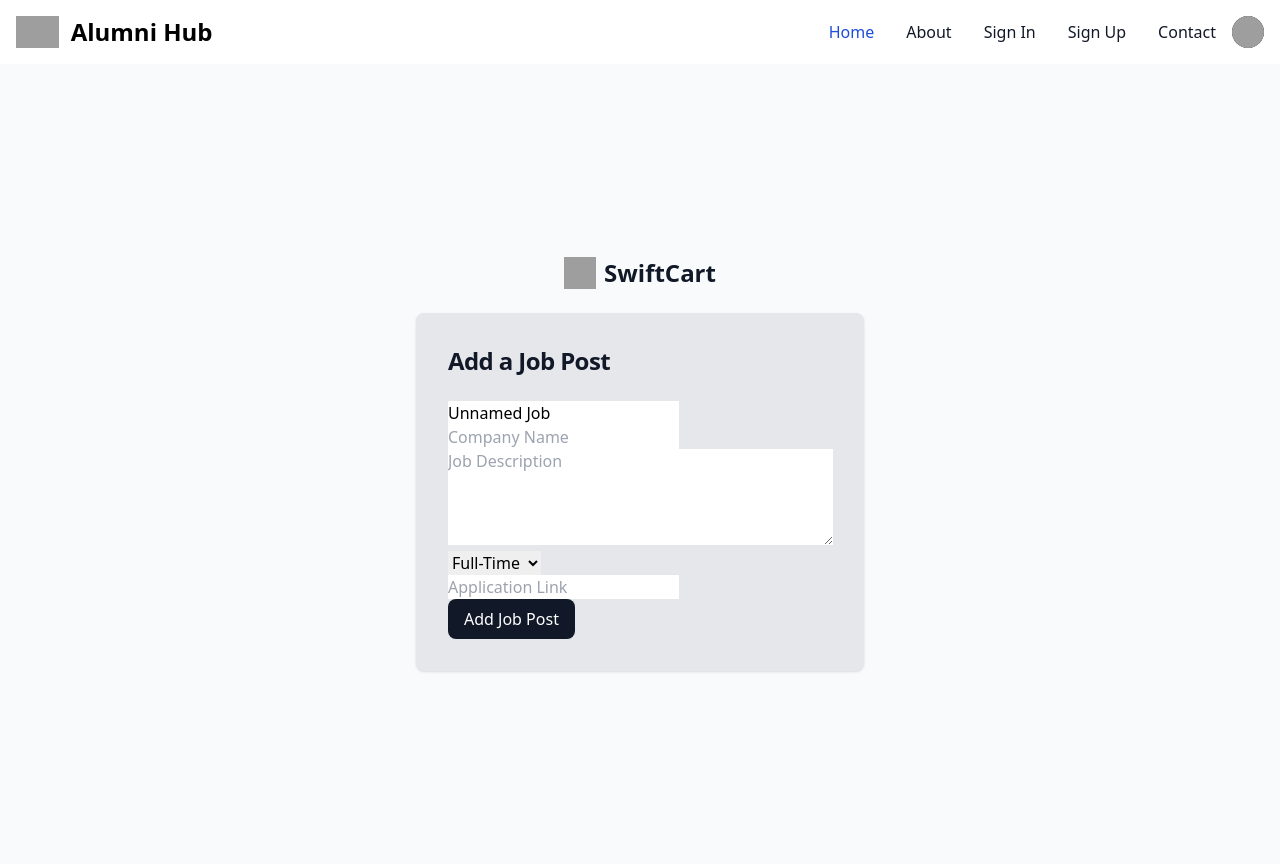
After one commit to Akshaysonu916/alumni-hub, a Django app: page /add/ in a window 1280 px wide. The commit adds this page. Run offline with Django 5.2, Linux system fonts and the light colour scheme; some libraries are stand-ins or nearby versions; grey boxes are pictures that could not be loaded.

Commit message:
second commit

```diff
--- a/myapp/forms.py
+++ b/myapp/forms.py
@@ -27,7 +27,42 @@
 # class JobPostForm(forms.ModelForm):
 #     class Meta:
 #         model = JobPost
-#         fields = ['title', 'company', 'location', 'job_type', 'description', 'application_link']
+#         fields = '__all__'
+#         widgets = {
+#             'job_name': forms.TextInput(attrs={
+#                 'class': 'form-control block w-full px-4 py-2 m-3 text-gray-900 bg-gray-50 border border-gray-300 rounded-lg focus:ring-blue-500 focus:border-blue-500',
+#                 'placeholder': 'Enter product name',
+#             }),
+#             'company': forms.TextInput(attrs={
+#                 'class': 'form-control block w-full px-4 py-2 m-3 text-gray-900 bg-gray-50 border border-gray-300 rounded-lg focus:ring-blue-500 focus:border-blue-500',
+#                 'placeholder': 'Enter company name',
+#             }),
+#             'description': forms.Textarea(attrs={
+#                 'class': 'form-control block w-full px-4 py-2 m-3 text-gray-900 bg-gray-50 border border-gray-300 rounded-lg focus:ring-blue-500 focus:border-blue-500',
+#                 'placeholder': 'Enter description',
+#                 'rows': 4,
+#             }),
+#             'job_type': forms.TextInput(attrs={
+#                 'class': 'form-control block w-full px-4 py-2 m-3 text-gray-900 bg-gray-50 border border-gray-300 rounded-lg focus:ring-blue-500 focus:border-blue-500',
+#                 'placeholder': 'Enter job_type',
+#             }),
+#             'application_link': forms.URLInput(attrs={
+#                 'class': 'form-control block w-full px-4 py-2 m-3 text-gray-900 bg-gray-50 border border-gray-300 rounded-lg focus:ring-blue-500 focus:border-blue-500',
+#             }),
+#         }
+
+class JobPostForm(forms.ModelForm):
+    class Meta:
+        model = JobPost
+        fields = ['job_name', 'company', 'description', 'job_type', 'application_link']
+        widgets = {
+            'job_name': forms.TextInput(attrs={'class': 'form-control', 'placeholder': 'Enter Job Title'}),
+            'company': forms.TextInput(attrs={'class': 'form-control', 'placeholder': 'Company Name'}),
+            'description': forms.Textarea(attrs={'class': 'form-control', 'rows': 4, 'placeholder': 'Job Description'}),
+            'job_type': forms.Select(attrs={'class': 'form-select'}),
+            'application_link': forms.URLInput(attrs={'class': 'form-control', 'placeholder': 'Application Link'}),
+        }
+
 
 # 5. Event Creation Form (For Admin)
 # class EventForm(forms.ModelForm):
--- a/myapp/urls.py
+++ b/myapp/urls.py
@@ -6,4 +6,7 @@
     path('signin/',signin_view,name='signin'),
     path('signup/',signup_view,name='signup'),
     path('signout/',logout_view,name='signout'),
+    path('jobs/',jobpost_list,name='jobpost_list'),
+    path('add/',add_job,name='add_jobs'),
+
 ]
--- a/myapp/views.py
+++ b/myapp/views.py
@@ -6,6 +6,17 @@
 from django.contrib.auth import logout,login,authenticate
 
 # Create your views here.
+
+# @login_required(login_url='signin')
+def add_job(request):
+    if request.method == 'POST':
+        form = JobPostForm(request.POST)
+        if form.is_valid():
+            form.save()
+            return redirect('jobpost_list')  # Redirect to the job post list page
+    else:
+        form = JobPostForm()
+    return render(request, 'addjobs.html', {'form': form})
 
 def signup_view(request):
     if request.method == 'POST':
@@ -73,3 +84,8 @@
 def logout_view(request):
     logout(request)
     return redirect('signin')
+
+
+def jobpost_list(request):
+    jobs = JobPost.objects.all()  # Fetch all job posts
+    return render(request, 'jobpost_list.html', {'jobs': jobs})
--- /dev/null
+++ b/templates/addjobs.html
@@ -0,0 +1,64 @@
+{% extends "home.html" %}
+{% block content %}
+{% include "navbar.html" %}
+<section class="bg-gray-50 dark:bg-gray-900">
+    <div class="flex flex-col items-center justify-center px-6 py-8 mx-auto md:h-screen lg:py-0">
+        <!-- Logo and Heading -->
+        <a href="#" class="flex items-center mb-6 text-2xl font-semibold text-gray-900 dark:text-white">
+            <img class="w-8 h-8 mr-2" src="https://t3.ftcdn.net/jpg/03/14/85/06/360_F_314850659_2aQLerz30kWj78tqpaGSbzYD6sAUmuDf.jpg" alt="logo">
+            SwiftCart
+        </a>
+        <!-- Form Container -->
+        <div class="w-full bg-gray-200 rounded-lg shadow md:mt-0 sm:max-w-md xl:p-0">
+            <div class="p-6 space-y-4 md:space-y-6 sm:p-8">
+                <h1 class="text-xl font-bold leading-tight tracking-tight text-gray-900 md:text-2xl dark:text-white">
+                    Add a Job Post
+                </h1>
+                <!-- Job Post Form -->
+                <form method="POST">
+                    {% csrf_token %}
+                    <!-- Job Name Field -->
+                    <div class="form-group">
+                        {{ form.job_name }}
+                        {% if form.job_name.errors %}
+                            <p class="text-sm text-red-500">{{ form.job_name.errors }}</p>
+                        {% endif %}
+                    </div>
+                    <!-- Company Field -->
+                    <div class="form-group">
+                        {{ form.company }}
+                        {% if form.company.errors %}
+                            <p class="text-sm text-red-500">{{ form.company.errors }}</p>
+                        {% endif %}
+                    </div>
+                    <!-- Description Field -->
+                    <div class="form-group">
+                        {{ form.description }}
+                        {% if form.description.errors %}
+                            <p class="text-sm text-red-500">{{ form.description.errors }}</p>
+                        {% endif %}
+                    </div>
+                    <!-- Job Type Field -->
+                    <div class="form-group">
+                        {{ form.job_type }}
+                        {% if form.job_type.errors %}
+                            <p class="text-sm text-red-500">{{ form.job_type.errors }}</p>
+                        {% endif %}
+                    </div>
+                    <!-- Application Link Field -->
+                    <div class="form-group">
+                        {{ form.application_link }}
+                        {% if form.application_link.errors %}
+                            <p class="text-sm text-red-500">{{ form.application_link.errors }}</p>
+                        {% endif %}
+                    </div>
+                    <!-- Submit Button -->
+                    <button type="submit" class="btn bg-gray-900 text-white py-2 px-4 rounded-lg">
+                        Add Job Post
+                    </button>
+                </form>
+            </div>
+        </div>
+    </div>
+</section>
+{% endblock content %}
--- a/templates/home.html
+++ b/templates/home.html
@@ -3,89 +3,39 @@
 <head>
     <meta charset="UTF-8">
     <meta name="viewport" content="width=device-width, initial-scale=1.0">
-    <title>Alumni Hub</title>
+    <title>SwiftCart</title>
     <script src="https://cdn.tailwindcss.com"></script>
+
+
 </head>
 <body>
-    <nav class="bg-white border-gray-200 dark:bg-gray-900">
-        <div class="max-w-screen-xl flex flex-wrap items-center justify-between mx-auto p-4">
-            <!-- Logo -->
-            <a href="" class="flex items-center space-x-3 rtl:space-x-reverse rounded-full">
-                <img src="https://encrypted-tbn0.gstatic.com/images?q=tbn:ANd9GcR6Wxo3iWcQN14Me9G9DkT4dSHTUvrpSCCp8g&s" class="h-8"/>
-                <span class="self-center text-2xl font-semibold whitespace-nowrap dark:text-white">Alumni Hub</span>
-            </a>
+    {% block content %}
+    {% include "navbar.html" %}
+    <div class="relative flex items-center justify-center h-screen overflow-hidden">
+        <div class="relative z-30 p-5 text-2xl text-white bg-opacity-50 rounded-xl">
+                <button class="px-4 py-2  border font-bold border-blue-500 b text-white rounded-lg hover:bg-white hover:text-black hover:animate-pulse">
+                    <a href="">
+                        Shop Now
+                    </a>
+                </button>
+            </div>
+        <video
+            autoplay
+            loop
+            muted
+            class="absolute z-10 w-auto min-w-full min-h-full max-w-none"
+        >
+            <source
+            src="https://v.ftcdn.net/06/60/65/07/700_F_660650712_v1WqYoS1OEVce2RG98pQG9KV0hsCSgPq_ST.mp4"
+            type="video/mp4"
+            />
+            Your browser does not support the video tag.
+        </video>
 
-            <!-- Mobile Menu Toggle Button -->
-            <button id="mobile-menu-button" type="button" class="inline-flex items-center p-2 w-10 h-10 justify-center text-sm text-gray-500 rounded-lg md:hidden hover:bg-gray-100 focus:outline-none focus:ring-2 focus:ring-gray-200 dark:text-gray-400 dark:hover:bg-gray-700 dark:focus:ring-gray-600">
-                <span class="sr-only">Open main menu</span>
-                <svg class="w-5 h-5" aria-hidden="true" xmlns="http://www.w3.org/2000/svg" fill="none" viewBox="0 0 17 14">
-                    <path stroke="currentColor" stroke-linecap="round" stroke-linejoin="round" stroke-width="2" d="M1 1h15M1 7h15M1 13h15"/>
-                </svg>
-            </button>
+    </div>
 
-            <!-- Navigation Links and Profile Dropdown -->
-            <div class="hidden w-full md:flex md:items-center md:w-auto" id="navbar">
-                <ul class="font-medium flex flex-col p-4 md:p-0 mt-4 border border-gray-100 rounded-lg bg-gray-50 md:flex-row md:space-x-8 md:mt-0 md:border-0 md:bg-white dark:bg-gray-800 md:dark:bg-gray-900 dark:border-gray-700">
-                    <li>
-                        <a href="#" class="block py-2 px-3 text-white bg-blue-700 rounded md:bg-transparent md:text-blue-700 md:p-0 dark:text-white md:dark:text-blue-500" aria-current="page">Home</a>
-                    </li>
-                    <li>
-                        <a href="#" class="block py-2 px-3 text-gray-900 rounded hover:bg-gray-100 md:hover:bg-transparent md:border-0 md:hover:text-blue-700 md:p-0 dark:text-white md:dark:hover:text-blue-500">About</a>
-                    </li>
-                    <li>
-                        <a href="{% url "signin" %}" class="block py-2 px-3 text-gray-900 rounded hover:bg-gray-100 md:hover:bg-transparent md:border-0 md:hover:text-blue-700 md:p-0 dark:text-white md:dark:hover:text-blue-500">Sign In</a>
-                    </li>
-                    <li>
-                        <a href="{% url "signup" %}" class="block py-2 px-3 text-gray-900 rounded hover:bg-gray-100 md:hover:bg-transparent md:border-0 md:hover:text-blue-700 md:p-0 dark:text-white md:dark:hover:text-blue-500">Sign Up</a>
-                    </li>
-                    <li>
-                        <a href="#" class="block py-2 px-3 text-gray-900 rounded hover:bg-gray-100 md:hover:bg-transparent md:border-0 md:hover:text-blue-700 md:p-0 dark:text-white md:dark:hover:text-blue-500">Contact</a>
-                    </li>
-                </ul>
 
-                <!-- Profile Dropdown -->
-                <div class="ml-4 relative">
-                    <button id="user-menu-button" type="button" class="relative flex rounded-full bg-gray-800 text-sm focus:ring-2 focus:ring-white focus:ring-offset-2 focus:ring-offset-gray-800 focus:outline-none">
-                        <span class="sr-only">Open user menu</span>
-                        <img class="size-8 rounded-full" src="https://thumbs.dreamstime.com/b/default-avatar-profile-icon-vector-social-media-user-image-182145777.jpg" alt="">
-                    </button>
-                    <!-- Dropdown Menu -->
-                    <div id="user-menu" class="hidden absolute right-0 z-10 mt-2 w-48 origin-top-right rounded-md bg-white py-1 shadow-lg ring-1 ring-black ring-opacity-5 focus:outline-none" role="menu" aria-orientation="vertical" aria-labelledby="user-menu-button" tabindex="-1">
-                        <a href="#" class="block px-4 py-2 text-sm text-gray-700" role="menuitem" tabindex="-1" id="user-menu-item-0">Your Profile</a>
-                        <a href="#" class="block px-4 py-2 text-sm text-gray-700" role="menuitem" tabindex="-1" id="user-menu-item-1">Settings</a>
-                        <a href="{% url "signin" %}" class="block px-4 py-2 text-sm text-gray-700" role="menuitem" tabindex="-1" id="user-menu-item-2">Sign out</a>
-                    </div>
-                </div>
-            </div>
-        </div>
-    </nav>
 
-    <script>
-        // JavaScript to toggle the mobile menu
-        const mobileMenuButton = document.getElementById('mobile-menu-button');
-        const navbar = document.getElementById('navbar');
-
-        mobileMenuButton.addEventListener('click', () => {
-            navbar.classList.toggle('hidden');
-        });
-
-        // JavaScript to toggle the profile dropdown
-        const userMenuButton = document.getElementById('user-menu-button');
-        const userMenu = document.getElementById('user-menu');
-
-        userMenuButton.addEventListener('click', () => {
-            userMenu.classList.toggle('hidden');
-        });
-
-        // Close the dropdown if clicked outside
-        document.addEventListener('click', (event) => {
-            if (!userMenuButton.contains(event.target) && !userMenu.contains(event.target)) {
-                userMenu.classList.add('hidden');
-            }
-            if (!mobileMenuButton.contains(event.target) && !navbar.contains(event.target)) {
-                navbar.classList.add('hidden');
-            }
-        });
-    </script>
+    {% endblock content %}
 </body>
 </html>
--- a/templates/navbar.html
+++ b/templates/navbar.html
@@ -0,0 +1,82 @@
+<body>
+    <nav class="bg-white border-gray-200 dark:bg-gray-900">
+        <div class="max-w-screen-xl flex flex-wrap items-center justify-between mx-auto p-4">
+            <!-- Logo -->
+            <a href="" class="flex items-center space-x-3 rtl:space-x-reverse rounded-full">
+                <img src="https://encrypted-tbn0.gstatic.com/images?q=tbn:ANd9GcR6Wxo3iWcQN14Me9G9DkT4dSHTUvrpSCCp8g&s" class="h-8"/>
+                <span class="self-center text-2xl font-semibold whitespace-nowrap dark:text-white">Alumni Hub</span>
+            </a>
+
+            <!-- Mobile Menu Toggle Button -->
+            <button id="mobile-menu-button" type="button" class="inline-flex items-center p-2 w-10 h-10 justify-center text-sm text-gray-500 rounded-lg md:hidden hover:bg-gray-100 focus:outline-none focus:ring-2 focus:ring-gray-200 dark:text-gray-400 dark:hover:bg-gray-700 dark:focus:ring-gray-600">
+                <span class="sr-only">Open main menu</span>
+                <svg class="w-5 h-5" aria-hidden="true" xmlns="http://www.w3.org/2000/svg" fill="none" viewBox="0 0 17 14">
+                    <path stroke="currentColor" stroke-linecap="round" stroke-linejoin="round" stroke-width="2" d="M1 1h15M1 7h15M1 13h15"/>
+                </svg>
+            </button>
+
+            <!-- Navigation Links and Profile Dropdown -->
+            <div class="hidden w-full md:flex md:items-center md:w-auto" id="navbar">
+                <ul class="font-medium flex flex-col p-4 md:p-0 mt-4 border border-gray-100 rounded-lg bg-gray-50 md:flex-row md:space-x-8 md:mt-0 md:border-0 md:bg-white dark:bg-gray-800 md:dark:bg-gray-900 dark:border-gray-700">
+                    <li>
+                        <a href="#" class="block py-2 px-3 text-white bg-blue-700 rounded md:bg-transparent md:text-blue-700 md:p-0 dark:text-white md:dark:text-blue-500" aria-current="page">Home</a>
+                    </li>
+                    <li>
+                        <a href="#" class="block py-2 px-3 text-gray-900 rounded hover:bg-gray-100 md:hover:bg-transparent md:border-0 md:hover:text-blue-700 md:p-0 dark:text-white md:dark:hover:text-blue-500">About</a>
+                    </li>
+                    <li>
+                        <a href="{% url "signin" %}" class="block py-2 px-3 text-gray-900 rounded hover:bg-gray-100 md:hover:bg-transparent md:border-0 md:hover:text-blue-700 md:p-0 dark:text-white md:dark:hover:text-blue-500">Sign In</a>
+                    </li>
+                    <li>
+                        <a href="{% url "signup" %}" class="block py-2 px-3 text-gray-900 rounded hover:bg-gray-100 md:hover:bg-transparent md:border-0 md:hover:text-blue-700 md:p-0 dark:text-white md:dark:hover:text-blue-500">Sign Up</a>
+                    </li>
+                    <li>
+                        <a href="#" class="block py-2 px-3 text-gray-900 rounded hover:bg-gray-100 md:hover:bg-transparent md:border-0 md:hover:text-blue-700 md:p-0 dark:text-white md:dark:hover:text-blue-500">Contact</a>
+                    </li>
+                </ul>
+
+                <!-- Profile Dropdown -->
+                <div class="ml-4 relative">
+                    <button id="user-menu-button" type="button" class="relative flex rounded-full bg-gray-800 text-sm focus:ring-2 focus:ring-white focus:ring-offset-2 focus:ring-offset-gray-800 focus:outline-none">
+                        <span class="sr-only">Open user menu</span>
+                        <img class="size-8 rounded-full" src="https://thumbs.dreamstime.com/b/default-avatar-profile-icon-vector-social-media-user-image-182145777.jpg" alt="">
+                    </button>
+                    <!-- Dropdown Menu -->
+                    <div id="user-menu" class="hidden absolute right-0 z-10 mt-2 w-48 origin-top-right rounded-md bg-white py-1 shadow-lg ring-1 ring-black ring-opacity-5 focus:outline-none" role="menu" aria-orientation="vertical" aria-labelledby="user-menu-button" tabindex="-1">
+                        <a href="#" class="block px-4 py-2 text-sm text-gray-700" role="menuitem" tabindex="-1" id="user-menu-item-0">Your Profile</a>
+                        <a href="#" class="block px-4 py-2 text-sm text-gray-700" role="menuitem" tabindex="-1" id="user-menu-item-1">Settings</a>
+                        <a href="{% url "signin" %}" class="block px-4 py-2 text-sm text-gray-700" role="menuitem" tabindex="-1" id="user-menu-item-2">Sign out</a>
+                    </div>
+                </div>
+            </div>
+        </div>
+    </nav>
+
+    <script>
+        // JavaScript to toggle the mobile menu
+        const mobileMenuButton = document.getElementById('mobile-menu-button');
+        const navbar = document.getElementById('navbar');
+
+        mobileMenuButton.addEventListener('click', () => {
+            navbar.classList.toggle('hidden');
+        });
+
+        // JavaScript to toggle the profile dropdown
+        const userMenuButton = document.getElementById('user-menu-button');
+        const userMenu = document.getElementById('user-menu');
+
+        userMenuButton.addEventListener('click', () => {
+            userMenu.classList.toggle('hidden');
+        });
+
+        // Close the dropdown if clicked outside
+        document.addEventListener('click', (event) => {
+            if (!userMenuButton.contains(event.target) && !userMenu.contains(event.target)) {
+                userMenu.classList.add('hidden');
+            }
+            if (!mobileMenuButton.contains(event.target) && !navbar.contains(event.target)) {
+                navbar.classList.add('hidden');
+            }
+        });
+    </script>
+</body>
```
Also changed, not shown: myapp/models.py (+19 -8 lines), templates/jobpost_list.html (added, +24 -0 lines), db.sqlite3, myapp/migrations/0003_rename_company_name_jobpost_company_and_more.py (added).
